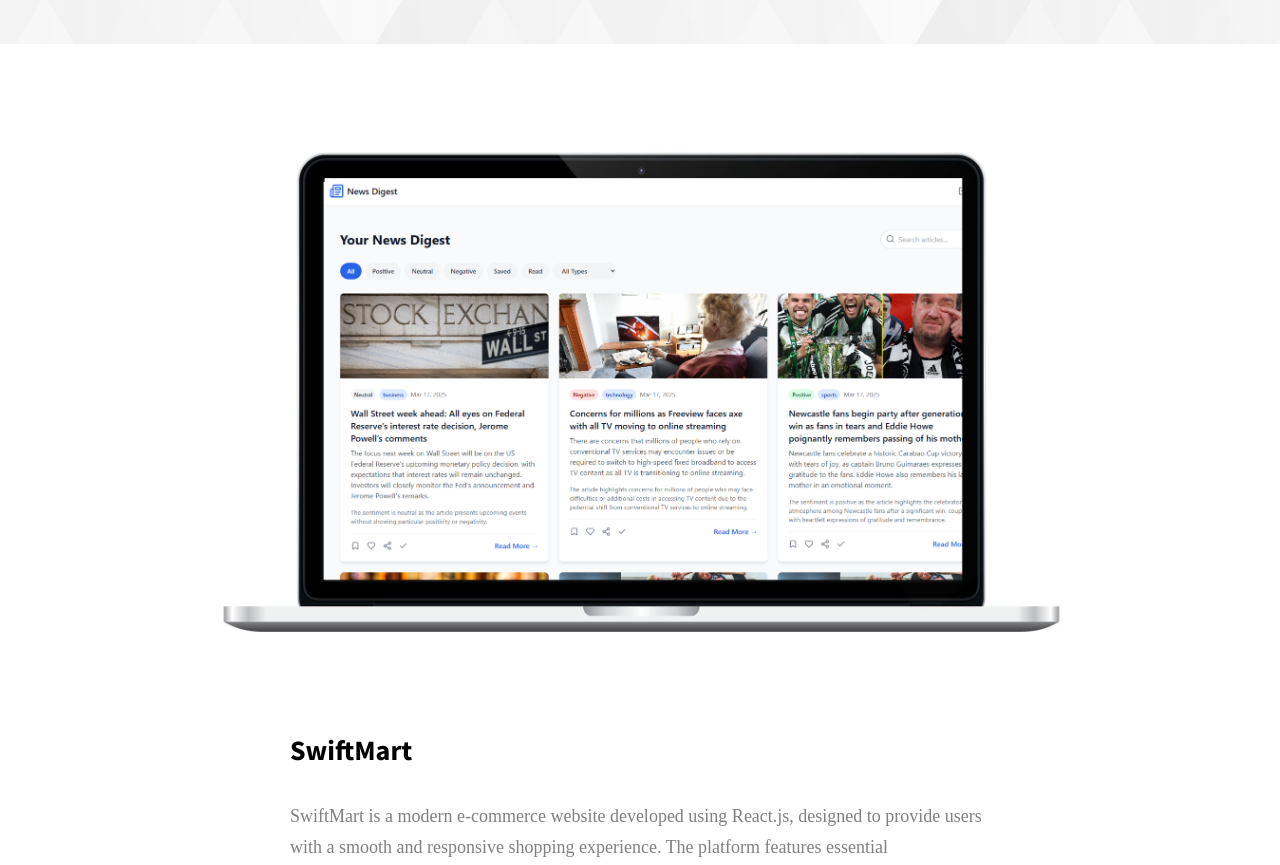
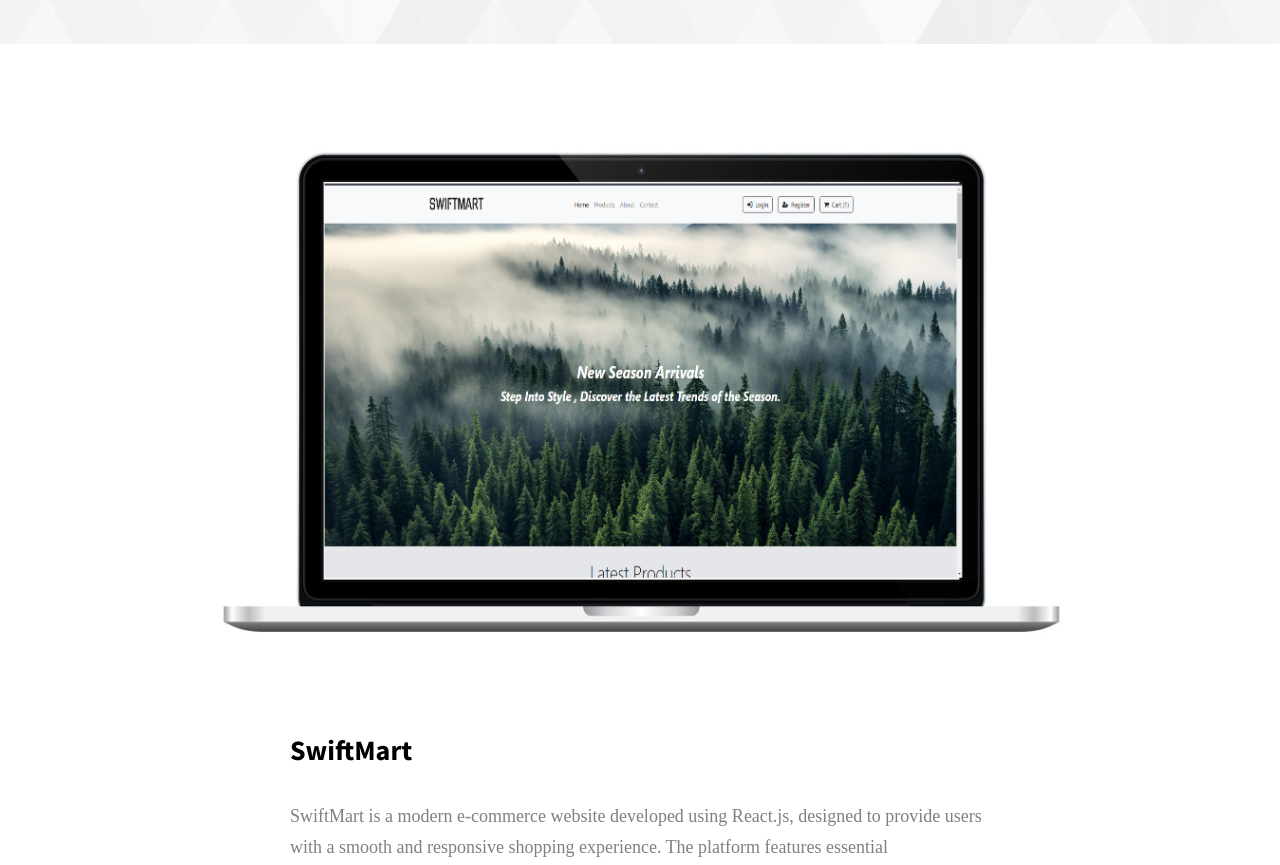
Before and after one commit to Chirag-Tank1971/Chirag-s_Portfolio, a plain HTML site: page project-1.html in a window 1280 px wide. Shown: the part 680-1545 px from the top of the page. Drawn offline with Linux system fonts and the light colour scheme.

Commit message:
Update project-1.html

```diff
--- a/project-1.html
+++ b/project-1.html
@@ -100,7 +100,7 @@
         <div class="project-details__content">
           <div class="project-details__showcase-img-cont">
             <img
-              src="./assets/jpeg/Project-1.jpg"
+              src="./assets/jpeg/Project-3.jpg"
               alt="Project Image"
               class="project-details__showcase-img"
             />
```
